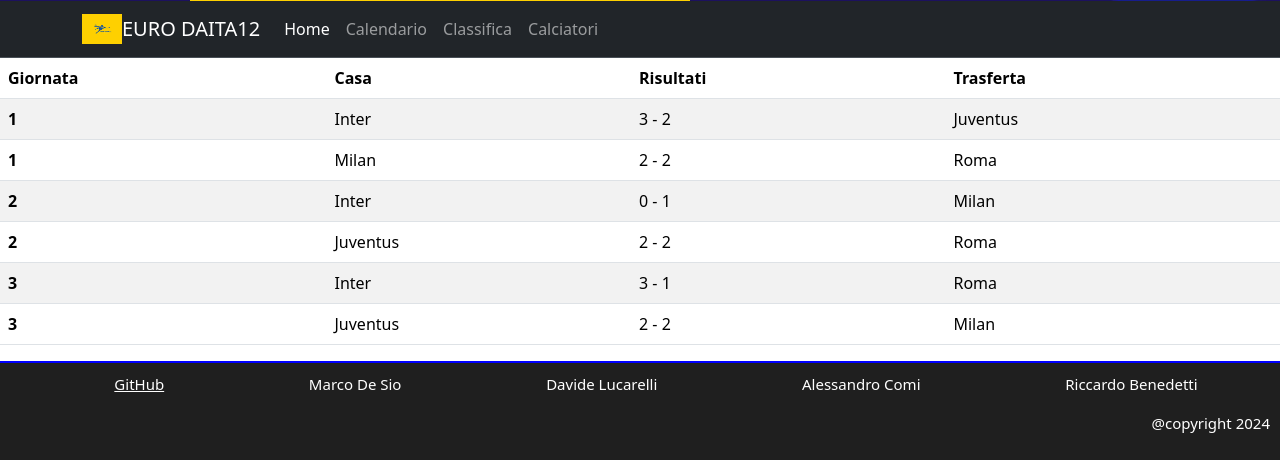
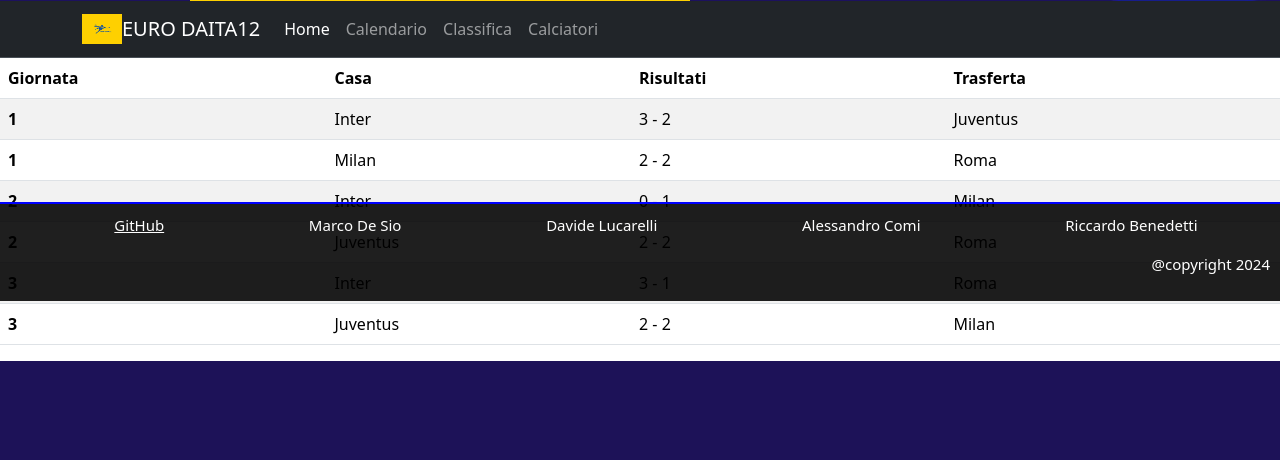
Before and after one commit to MarcoDS97/WebApp, a Flask app: page /calendario in a window 1280 px wide. Shown: the part 499-959 px from the top of the page. After the commit the page ends 860 px from the top, so only its background shows below. Run offline with Flask 3, Linux system fonts and the light colour scheme; data comes from the database, SQL or seed files in the repository.

Commit message:
modifiche footer

```diff
--- a/templates/calciatori.html
+++ b/templates/calciatori.html
@@ -23,6 +23,11 @@
         font-size: 15px;
         border-top: 2px solid blue;
         padding: 10px;
+        position: absolute;
+<!--        bottom: 0;-->
+        left: 0;
+        z-index: 10;
+        width: 100%
         }
 
         .footerLinks{
--- a/templates/calendario.html
+++ b/templates/calendario.html
@@ -27,6 +27,11 @@
         font-size: 15px;
         border-top: 2px solid blue;
         padding: 10px;
+        position: absolute;
+        bottom: 0;
+        left: 0;
+        z-index: 10;
+        width: 100%
         }
 
         .footerLinks{
--- a/templates/classifica.html
+++ b/templates/classifica.html
@@ -24,6 +24,11 @@
         font-size: 15px;
         border-top: 2px solid blue;
         padding: 10px;
+        position: absolute;
+        bottom: 0;
+        left: 0;
+        z-index: 10;
+        width: 100%
         }
 
         .footerLinks{
--- a/templates/home.html
+++ b/templates/home.html
@@ -99,6 +99,11 @@
         font-size: 15px;
         border-top: 2px solid blue;
         padding: 10px;
+        position: absolute;
+<!--        bottom: 0;-->
+        left: 0;
+        z-index: 10;
+        width: 100%
         }
 
         .footerLinks{
```
